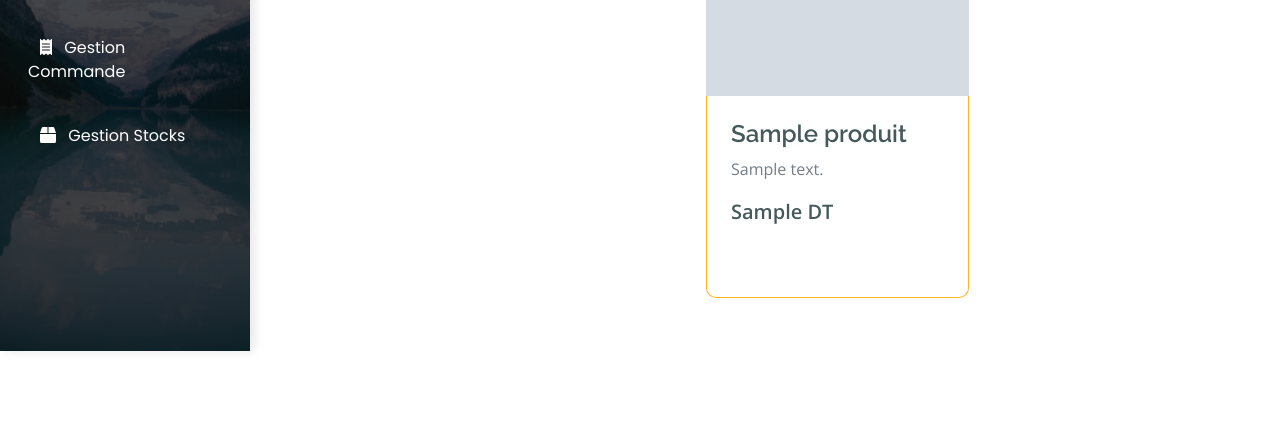
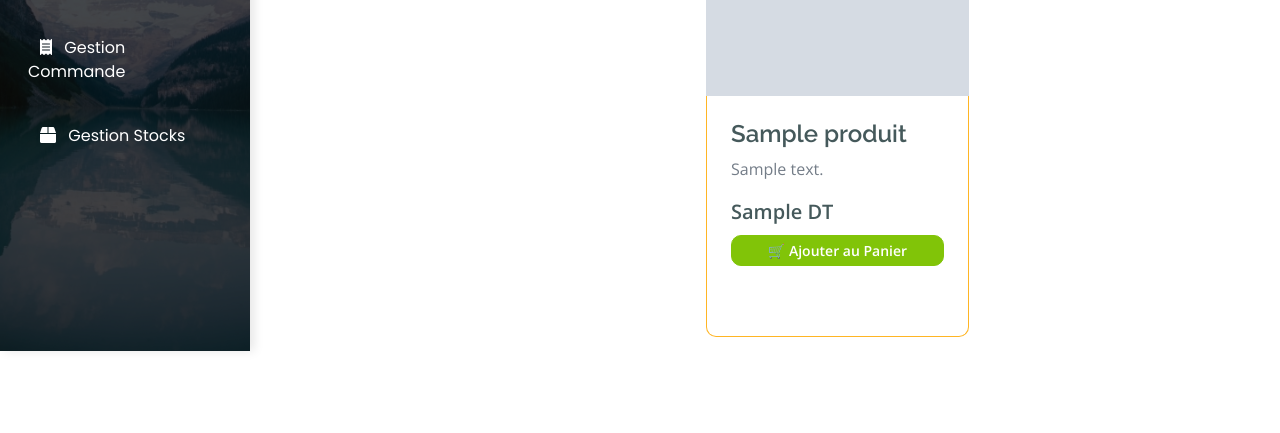
Before and after one commit to mouhamedazizderouiche/Smart-Business-Warehouse-Management-System, a Symfony app: template templates/produit/produit.html.twig in a window 1280 px wide. Shown: the part 449-882 px from the top of the page. Before the commit the page ends 800 px from the top, so only its background shows below. Run offline with Twig, Linux system fonts and the light colour scheme; the template is opened without the code that fills it: most values are stand-ins (such as "Sample title", 1, 10 or a date in 2020); grey boxes marked "Sample" are stand-in pictures; some libraries are stand-ins or nearby versions.

Commit message:
Étape 4 : Ajout du bouton Ajouter au panier et tests

```diff
--- a/templates/produit/produit.html.twig
+++ b/templates/produit/produit.html.twig
@@ -176,6 +176,11 @@
     <p>{{ produit.description }}</p>
     <p class="text-dark fs-5 fw-bold mb-0">{{ produit.prixUnitaire }} DT</p>
 
+    <!-- ✅ Nouveau bouton "Ajouter au panier" -->
+    <a href="{{ path('ajouter_commande', { id: produit.id, quantite: 1 }) }}" class="btn btn-sm btn-primary mt-2">
+        🛒 Ajouter au Panier
+    </a>
+
     <div class="d-flex justify-content-end gap-2 mt-3">
         <a href="{{ path('edit_produit', {id: produit.id}) }}" class="btn btn-sm border-0 px-2 py-1 bg-white" title="Modifier"
            style="color: #F4B400; transition: none;">
@@ -188,8 +193,8 @@
             <i class="fas fa-trash fs-5"></i>
         </a>
     </div>
+</div>
 
-                                        </div>
                                     </div>
                                 </div>
                             {% else %}
```
Also changed, not shown: public/uploads/images/67b1197567639.png (added), public/uploads/images/67b11c965b28a.png (added). Lines whose indentation alone changed are shown as unchanged.
